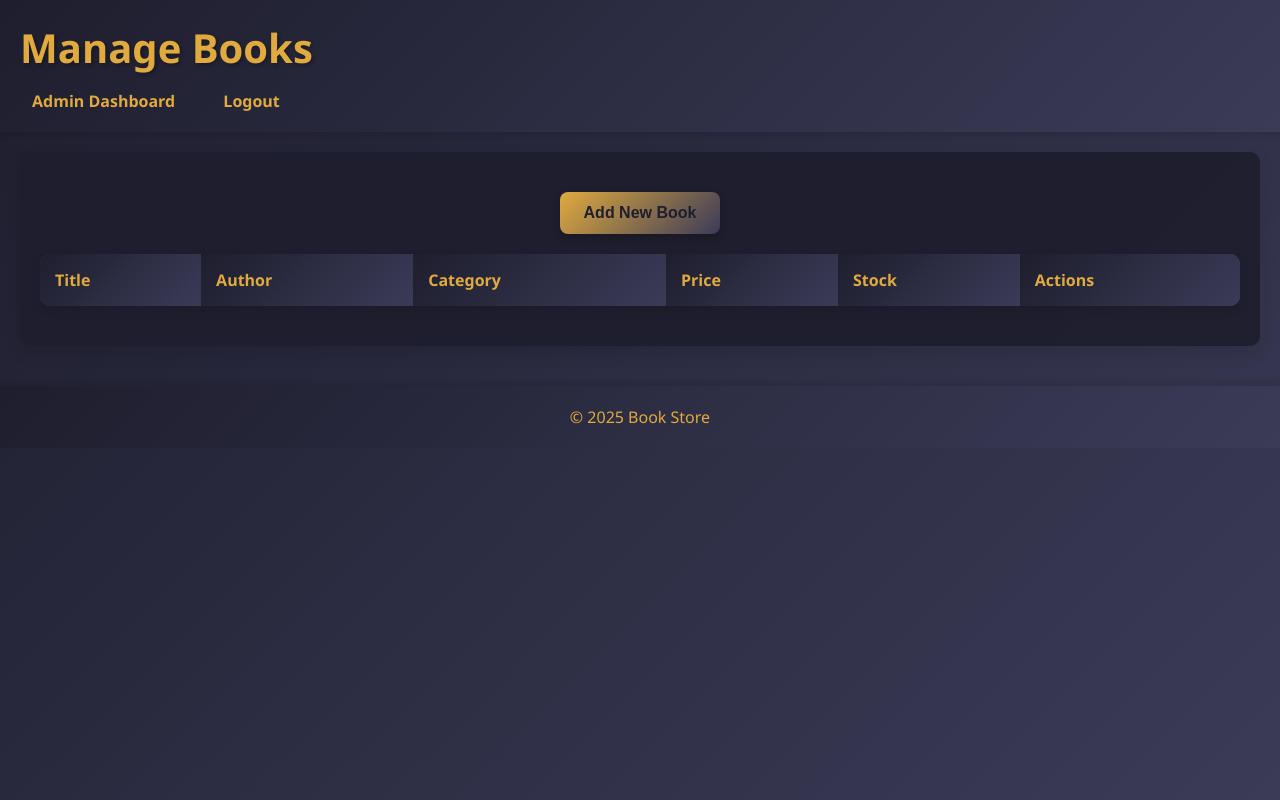
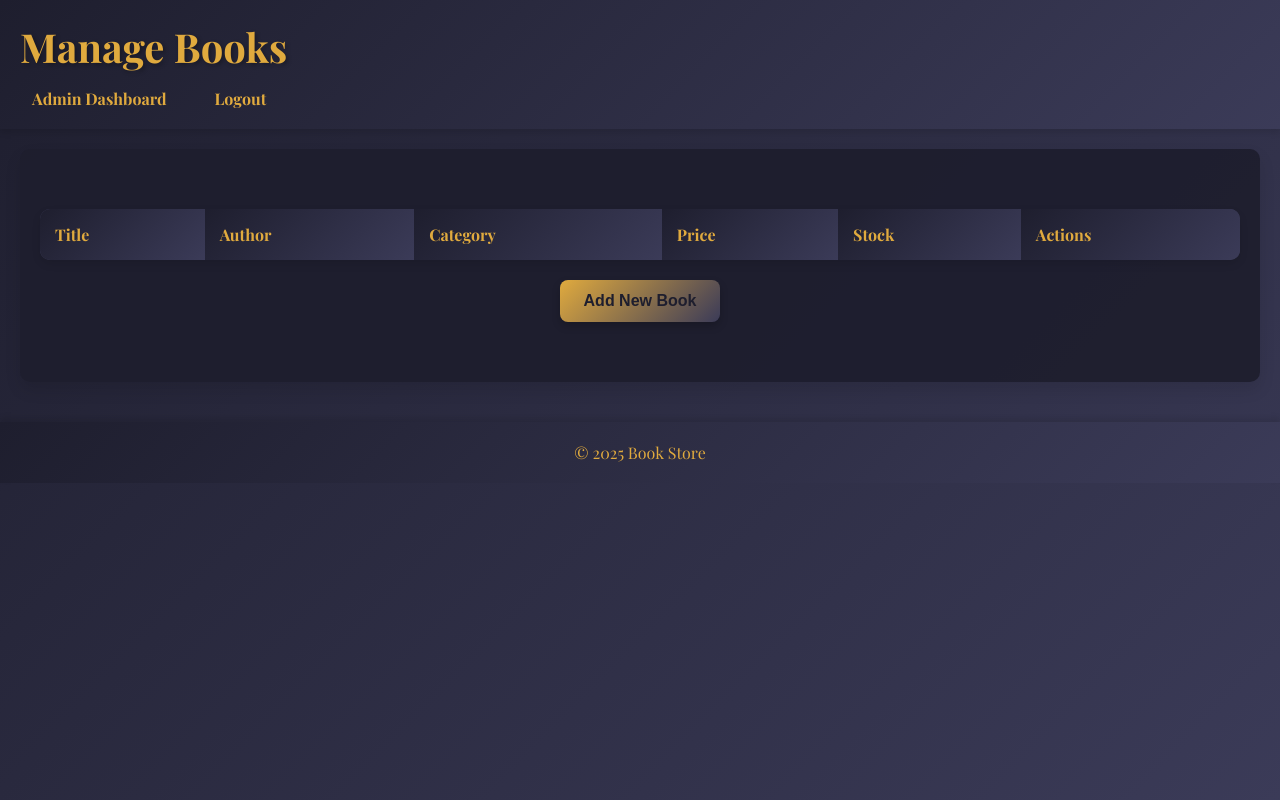
Before and after one commit to chudneyversal/book_system, a PHP site: page /manage_books.php in a window 1280 px wide. Run offline with PHP 8.4, Linux system fonts and the light colour scheme; the visitor is signed in with stand-in values (Sample User, id 1); data that the repository does not hold is empty.

Commit message:
modifiied some files

```diff
--- a/manage_authors.php
+++ b/manage_authors.php
@@ -80,9 +80,6 @@ if ($action == 'edit' && $id) {
             <p class="error"><?php echo $error; ?></p>
         <?php endif; ?>
         <?php if ($action == 'list'): ?>
-            <div class="manage-buttons">
-                <button onclick="window.location.href='manage_authors.php?action=add'">Add New Author</button>
-            </div>
             <table>
                 <thead>
                     <tr>
@@ -108,6 +105,9 @@ if ($action == 'edit' && $id) {
                     <?php endforeach; ?>
                 </tbody>
             </table>
+            <div class="manage-buttons" style="margin-top: 20px;">
+                <button onclick="window.location.href='manage_authors.php?action=add'">Add New Author</button>
+            </div>
         <?php elseif ($action == 'add' || $action == 'edit'): ?>
             <form action="manage_authors.php?action=<?php echo $action; ?><?php if ($id) echo '&id=' . $id; ?>" method="post">
                 <label for="name">Name:</label>
--- a/manage_books.php
+++ b/manage_books.php
@@ -58,9 +58,6 @@ if ($action == 'edit' && $id) {
 
     <main>
         <?php if ($action == 'list'): ?>
-            <div class="manage-buttons">
-                <button onclick="window.location.href='manage_books.php?action=add'">Add New Book</button>
-            </div>
             <table>
                 <thead>
                     <tr>
@@ -88,6 +85,9 @@ if ($action == 'edit' && $id) {
                     <?php endforeach; ?>
                 </tbody>
             </table>
+            <div class="manage-buttons" style="margin-top: 20px;">
+                <button onclick="window.location.href='manage_books.php?action=add'">Add New Book</button>
+            </div>
         <?php elseif ($action == 'add' || $action == 'edit'): ?>
             <form action="manage_books.php?action=<?php echo $action; ?><?php if ($id) echo '&id=' . $id; ?>" method="post">
                 <label for="title">Title:</label>
--- a/manage_categories.php
+++ b/manage_categories.php
@@ -80,9 +80,6 @@ if ($action == 'edit' && $id) {
             <p class="error"><?php echo $error; ?></p>
         <?php endif; ?>
         <?php if ($action == 'list'): ?>
-            <div class="manage-buttons">
-                <button onclick="window.location.href='manage_categories.php?action=add'">Add New Category</button>
-            </div>
             <table>
                 <thead>
                     <tr>
@@ -104,6 +101,9 @@ if ($action == 'edit' && $id) {
                     <?php endforeach; ?>
                 </tbody>
             </table>
+            <div class="manage-buttons" style="margin-top: 20px;">
+                <button onclick="window.location.href='manage_categories.php?action=add'">Add New Category</button>
+            </div>
         <?php elseif ($action == 'add' || $action == 'edit'): ?>
             <form action="manage_categories.php?action=<?php echo $action; ?><?php if ($id) echo '&id=' . $id; ?>" method="post">
                 <label for="category_name">Category Name:</label>
--- a/styles.css
+++ b/styles.css
@@ -1,6 +1,8 @@
+@import url('https://fonts.googleapis.com/css2?family=Inter:wght@400;700&family=Playfair+Display:wght@400;700&display=swap');
+
 /* Modern Design Enhancements with Custom Colors */
 body {
-    font-family: 'Segoe UI', Tahoma, Geneva, Verdana, sans-serif;
+    font-family: 'Playfair Display', serif;
     margin: 0;
     padding: 0;
     background: linear-gradient(135deg, #1E1E2E 0%, #3B3B58 100%);
```
Also changed, not shown: cart.php (+5 -2 lines).
